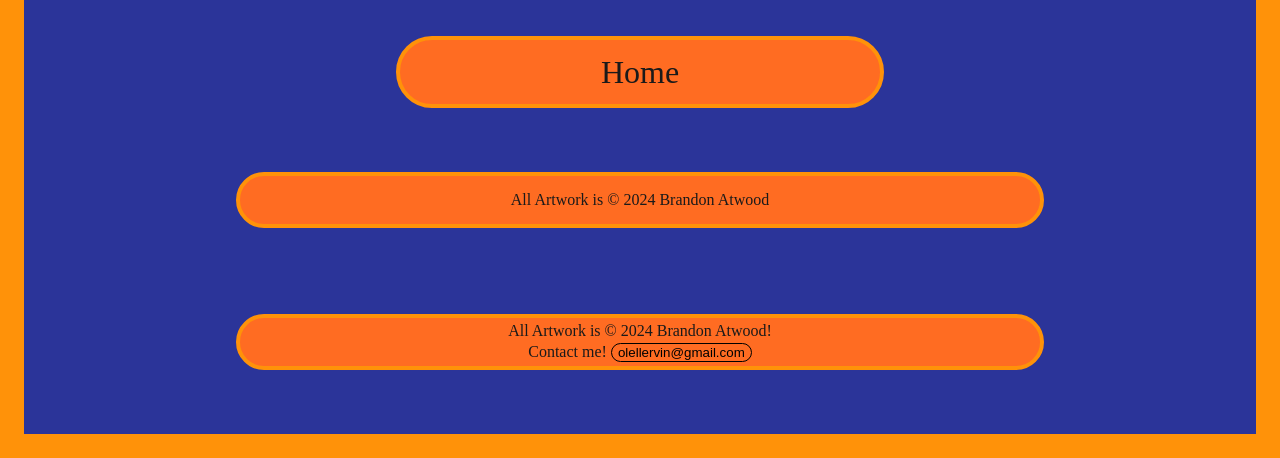
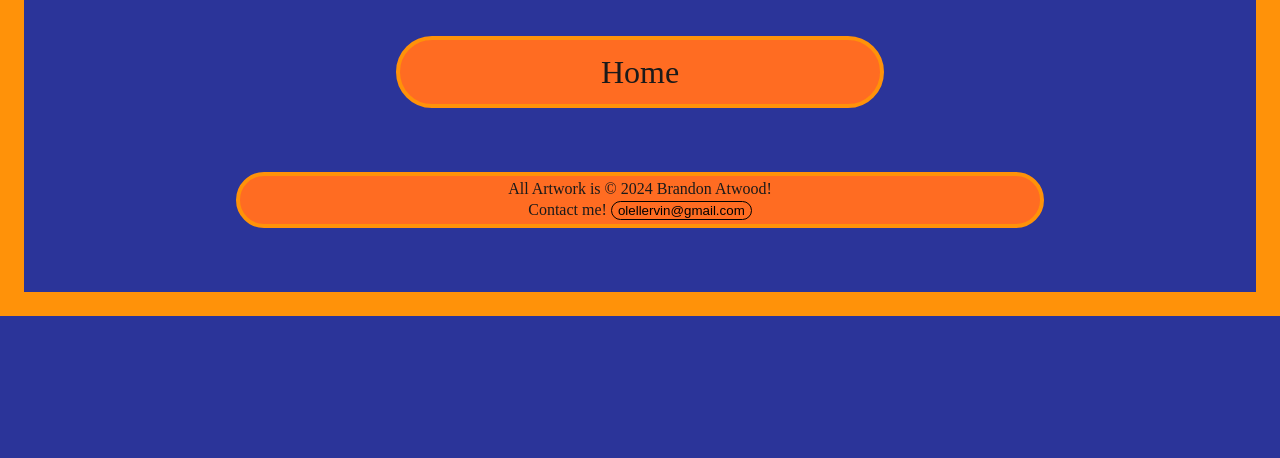
Before and after one commit to Good-Day-2-U/rel3d_website, a plain HTML site: page docs/ProductRenderGallery.html in a window 1280 px wide. Shown: the part 2110-2568 px from the top of the page. After the commit the page ends 2426 px from the top, so only its background shows below. Drawn offline with Linux system fonts and the light colour scheme; some packages are replaced by stand-ins of ours; a script that the page names is missing.

Commit message:
js and contact updated

```diff
--- a/docs/ProductRenderGallery.html
+++ b/docs/ProductRenderGallery.html
@@ -17,13 +17,6 @@
     <br>
     <br>
     <a onmouseover="linkHighlight(this)" onmouseleave="unHighlight(this)" href="./index.html" id="galleryToHomeLink">Home</a>
-    <!-- FOOTER -->
-    <footer class="foot">All Artwork is &#169 2024 Brandon Atwood</footer>
-    <br>
-    <br>
-    <br>
-
-
 
 
     <!-- FOOTER -->
--- a/docs/main.js
+++ b/docs/main.js
@@ -10,7 +10,7 @@ const unHighlight = function(self) {
 
 
 
-// Copy Email
+// Copy Email address
 
 function copyEmail() {
   // Get the text field
```
